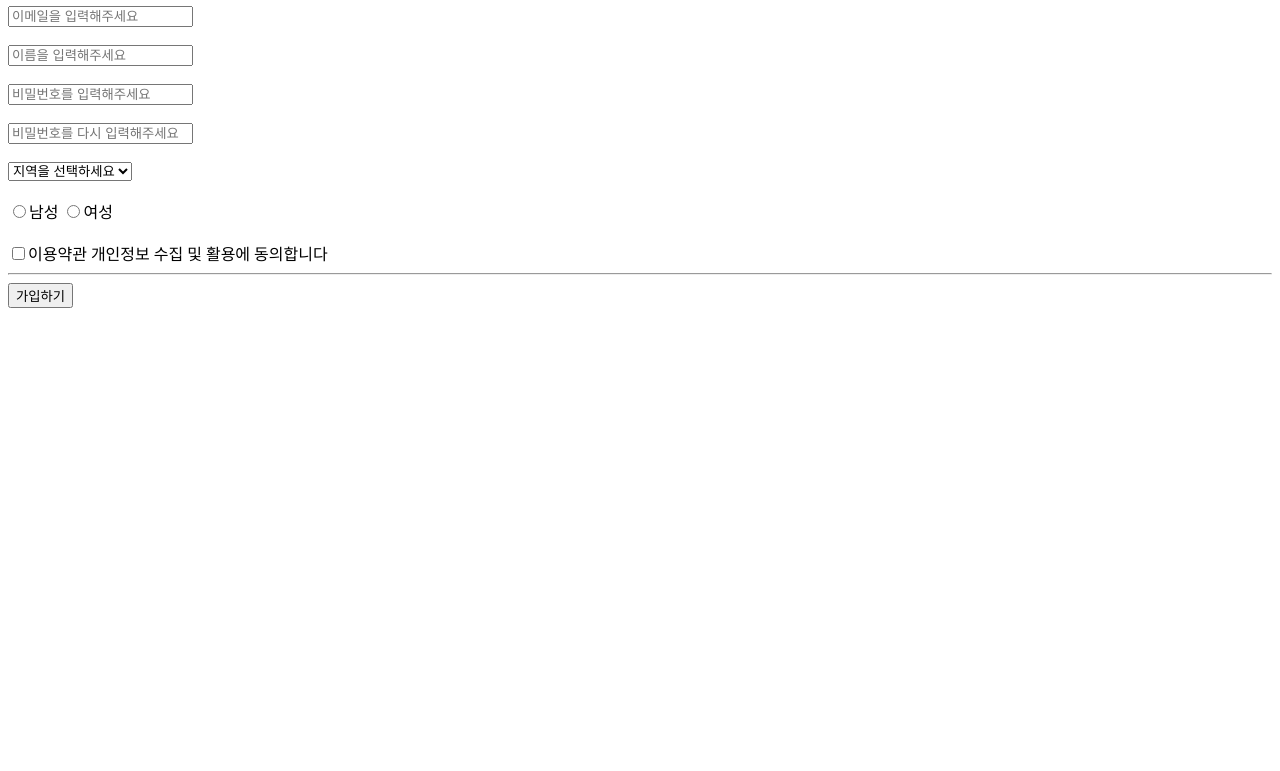
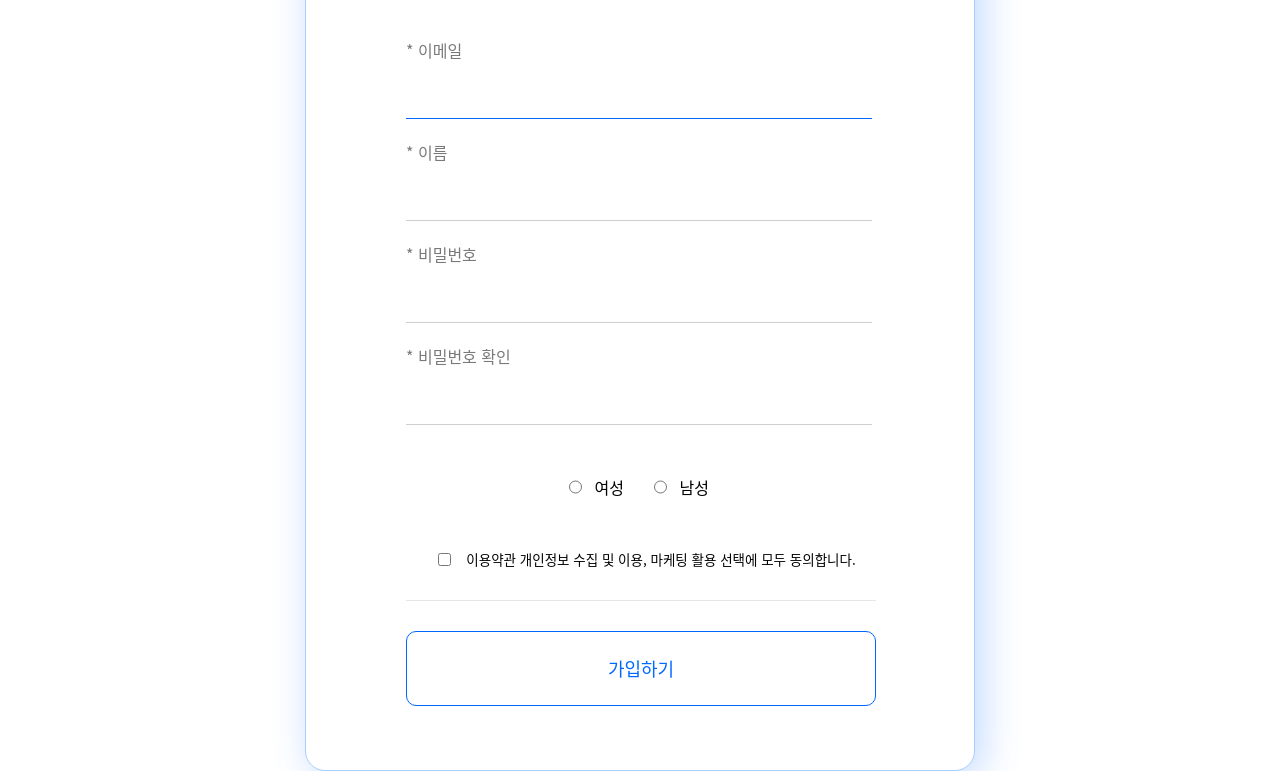
Before and after one commit to codeeon/cyworld_clone, a plain HTML site: page class/01-html/02-signup.html in a window 1280 px wide. Shown: the part 69-840 px from the top of the page. Before the commit the page ends 800 px from the top, so only its background shows below. Drawn offline with Linux system fonts and the light colour scheme.

Commit message:
practice
signup

```diff
--- a/class/01-html/02-signup.css
+++ b/class/01-html/02-signup.css
@@ -0,0 +1,187 @@
+* {
+    padding: 0;
+    margin: 0;
+}
+
+.bg {
+    /* 회색 배경 */
+
+
+/* width: 1920px;
+height: 1080px; */
+width: 100%;
+height: 90%;
+position: absolute;
+display: flex;
+justify-content: center;
+align-items: center;
+
+background: #FFFFFF;
+}
+
+.doc {
+/* 회원가입 배경 */
+
+position: relative;
+
+box-sizing: border-box;
+
+
+width: 670px;
+height: 960px;
+
+
+background: #FFFFFF;
+border: 1px solid #AACDFF;
+box-shadow: 7px 7px 39px rgba(0, 104, 255, 0.25);
+border-radius: 20px;
+}
+
+.signup {
+    /* Group 5 */
+    position: relative;
+    padding: 70px 100px;
+    width: 470px;
+    height: 818px;
+
+}
+
+.signup__title {
+    /* 회원 가입을 위해 정보를 입력해주세요 */
+margin-top: 2px;
+margin-right: 4px;
+
+width: 466px;
+height: 94px;
+
+font-family: 'Noto Sans CJK KR';
+font-style: normal;
+font-weight: 700;
+font-size: 32px;
+line-height: 47px;
+
+color: #0068FF;
+
+}
+.signup__text {
+    margin-top: 60px;
+}
+
+.signup__text--value{
+    width: 158px;
+    height: 23.65px;
+    font-family: 'Noto Sans CJK KR';
+    font-style: normal;
+    font-weight: 400;
+    font-size: 16px;
+    line-height: 24px;
+    /* identical to box height */
+
+
+    color: #797979;
+}
+.signup__text--input {
+    /* Vector 1 */
+
+    width: 466px;
+    height: 56.35px;
+    border-bottom: 1px solid #CFCFCF;
+    margin-bottom: 21px;
+}
+.blue {
+    border-color: #0068FF;
+}
+
+.signup__gender {
+    margin-top: 50px;
+
+width: 466px;
+height: 23.94px;
+display: flex;
+justify-content: center;
+
+
+font-family: 'Noto Sans CJK KR';
+font-style: normal;
+font-weight: 400;
+font-size: 16px;
+line-height: 24px;
+/* identical to box height */
+
+
+color: #000000;
+}
+.signup__gender--box {
+    display: flex;
+    width: 140px;
+    justify-content: space-between;
+}
+
+
+.signup__gender--radio {
+    width: 55px;
+    display: flex;
+    justify-content: space-between;
+}
+
+/* .signup__gender--radio input{
+
+} */
+
+.signup__check {
+    /* 이용약관 개인정보 수집 및 이용, 마케팅 활용 선택에 모두 동의합니다. */
+    margin-top: 20.06px;
+    padding: 30px 0;
+display: flex;
+justify-content: center;
+align-items: center;
+
+width: 470px;
+height: 20.72px;
+
+font-family: 'Noto Sans CJK KR';
+font-style: normal;
+font-weight: 400;
+font-size: 13.5px;
+line-height: 21px;
+/* identical to box height */
+
+
+color: #000000;
+
+border-bottom: 1px solid #E6E6E6;
+
+}
+.signup__check--box {
+
+    padding: 0 12px;
+    margin-right: 3px;
+    display: flex;
+    align-items: center;
+}
+
+.signup__submit {
+    /* Rectangle 2 */
+margin-top: 30px;
+
+box-sizing: border-box;
+
+width: 470px;
+height: 75px;
+
+
+background: #FFFFFF;
+border: 1px solid #0068FF;
+border-radius: 10px;
+
+font-family: 'Noto Sans CJK KR';
+font-style: normal;
+font-weight: 400;
+font-size: 18px;
+line-height: 27px;
+/* identical to box height */
+
+text-align: center;
+
+color: #0068FF;
+}
--- a/class/01-html/02-signup.html
+++ b/class/01-html/02-signup.html
@@ -5,6 +5,35 @@
     <link href="./02-signup.css" rel="stylesheet"> <!-- 현재 디렉토리 ./ 이다. 생략 가능 -->
 </head>
 <body>
+    <div class="bg">
+        <div class="doc">
+            <div class="signup">
+                <div class="signup__title">회원 가입을 위해<br />정보를 입력해주세요</div>
+                <div class="signup__text">
+                    <div class="signup__text--value">* 이메일</div>
+                    <div class="signup__text--input blue"></div>
+                    <div class="signup__text--value">* 이름</div>
+                    <div class="signup__text--input"></div>
+                    <div class="signup__text--value">* 비밀번호</div>
+                    <div class="signup__text--input"></div>
+                    <div class="signup__text--value">* 비밀번호 확인</div>
+                    <div class="signup__text--input"></div>
+                </div>
+                <div class="signup__gender">
+                    <div class="signup__gender--box">
+                    <div class="signup__gender--radio"><input type="radio" name="gender">여성</div>
+                    <div class="signup__gender--radio"><input type="radio" name="gender">남성</div>
+                    </div>
+                </div>
+                <div class="signup__check">
+                    <div class="signup__check--box"><input type="checkbox"></div>
+                    <div class="signup__check--text">이용약관 개인정보 수집 및 이용, 마케팅 활용 선택에 모두 동의합니다.</div>
+                </div>
+                <button class="signup__submit">가입하기</button>
+            </div>
+        </div>
+    </div>
+        <!-- <main>
             <h2>회원가입</h2>
             <input type="text" placeholder="이메일을 입력해주세요"><br><br>
             <input type="text" placeholder="이름을 입력해주세요"><br><br>
@@ -17,10 +46,12 @@
                 <option>인천</option>
             </select><br><br>
             <input type="radio" name="gender">남성
-    <input type="radio" name="gender">여성 <!-- 이런 식으로 네임을 넣으면 그룹이 형성되어 하나만 선택 가능하다. -->
-    <br><br>
+            <input type="radio" name="gender">여성  --이런 식으로 네임을 넣으면 그룹이 형성되어 하나만 선택 가능하다.-- -->
+            <!-- <br><br>
             <input type="checkbox">이용약관 개인정보 수집 및 활용에 동의합니다
             <hr>
-    <button>가입하기</button> <!-- <input type="button" value="가입하기">와 동일한 태그 -->
+            <button>가입하기</button>  --<input type="button" value="가입하기">와 동일한 태그--
+        </main> -->
+
 </body>
 </html>
```
Also changed, not shown: class/02-css/01-boxmodel.html (added, +42 -0 lines), cyworld/index.html (added, +7 -0 lines), cyworld/images/background.png (added), cyworld/images/outerbox.png (added), cyworld/styles/index.css (added). Lines whose indentation alone changed are shown as unchanged.
